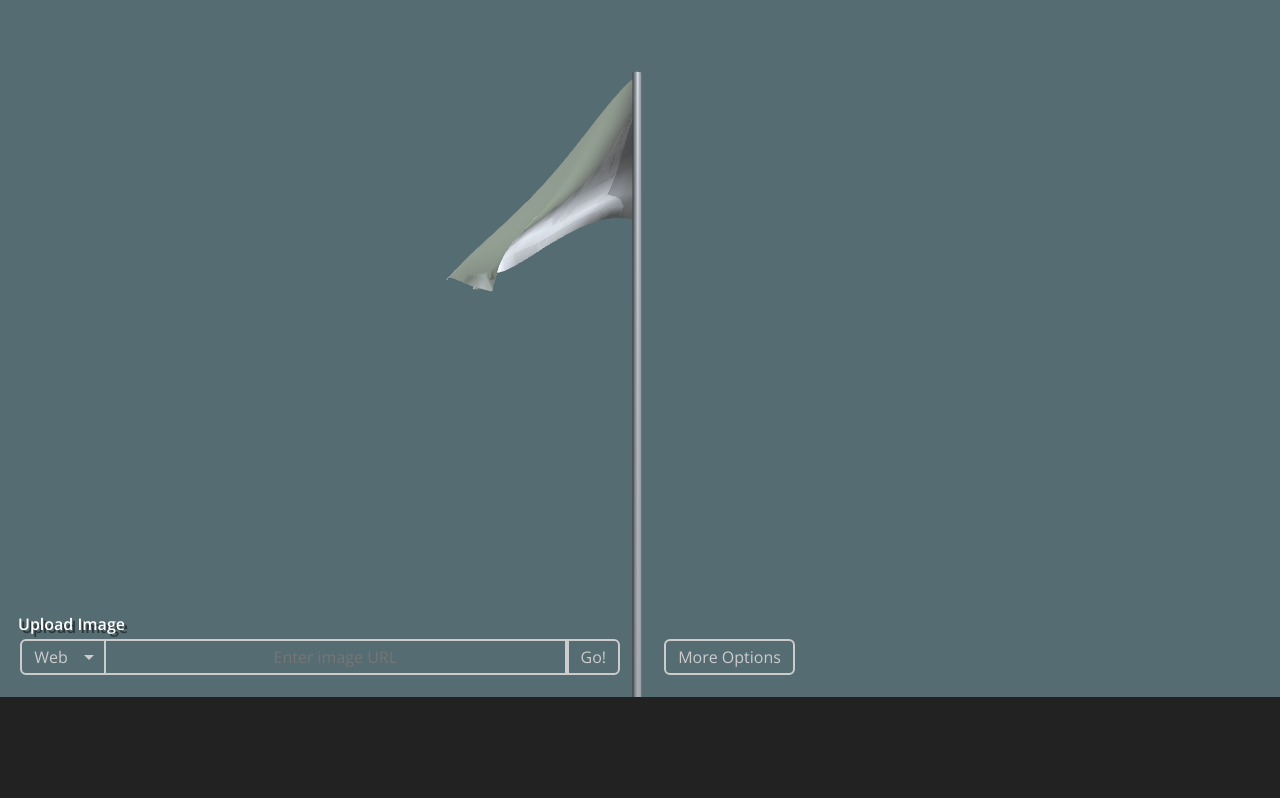
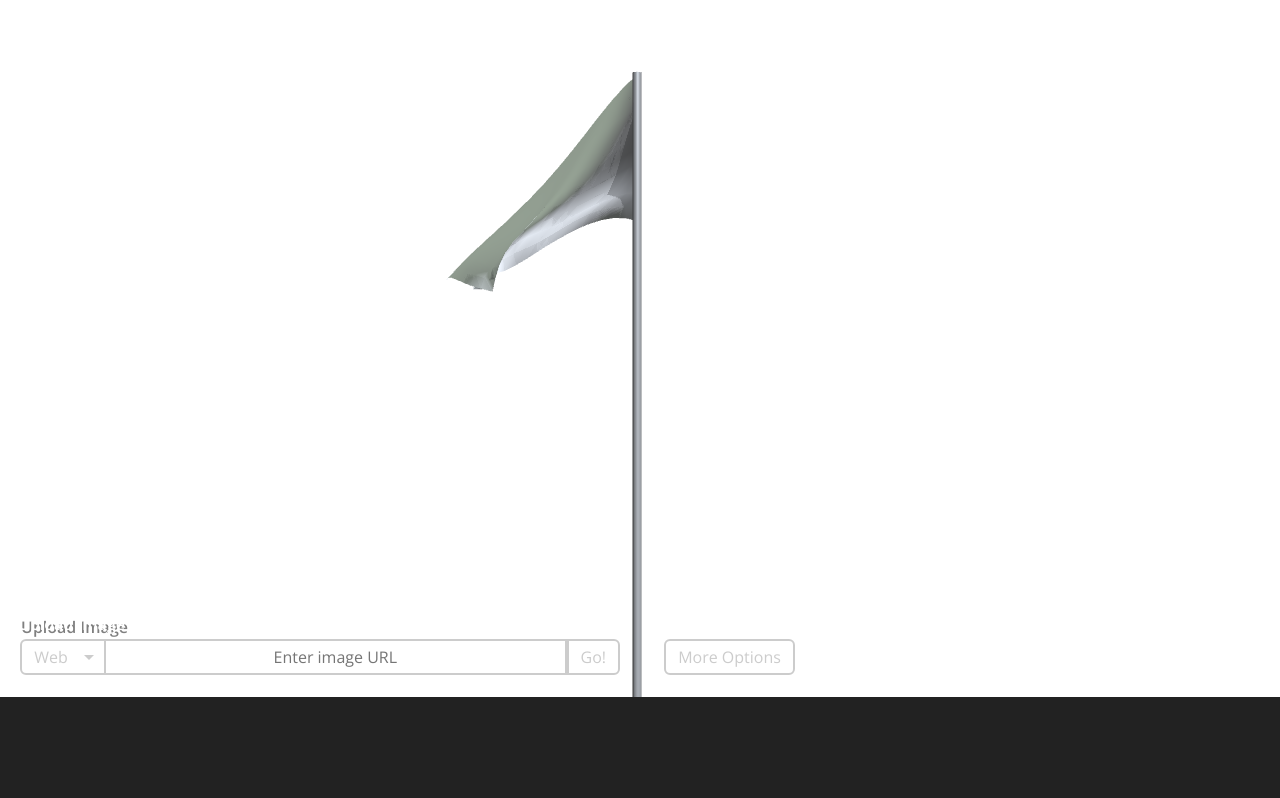
Before and after one commit to rajp5210/fff, a plain HTML site: page index.html in a window 1280 px wide. Shown: the part 103-901 px from the top of the page. Drawn offline with nearby package versions, Linux system fonts and the light colour scheme; animation ran at ten frames a second.

Commit message:
Update flagwaver-ui.css

```diff
--- a/flagwaver-ui.css
+++ b/flagwaver-ui.css
@@ -390,11 +390,8 @@ p, a {
 
 .bg-sky {
     background-attachment : fixed;
-    background-color      : #566C73;
-    background-image      : url('../img/Sky_over_Washington_Monument-480x640px.jpg');
-    background-position   : center center;
-    background-repeat     : no-repeat;
-    background-size       : cover;
+    background-color      : #fff;
+
 }
 
 @media only screen and (min-width : 480px) {
```
